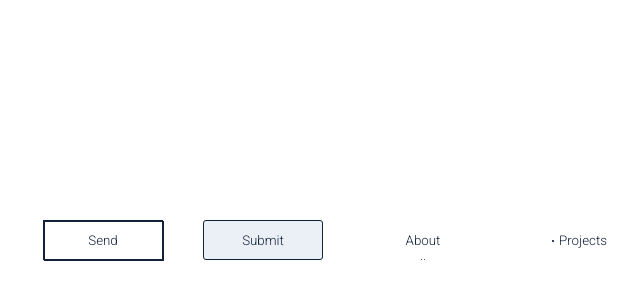
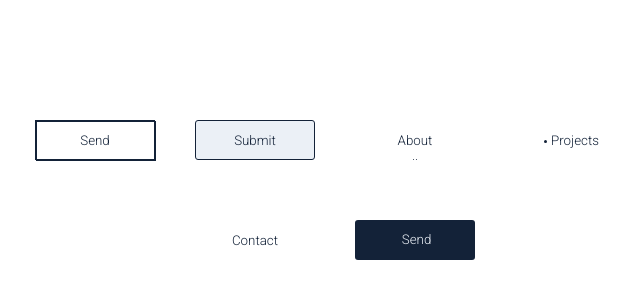
Before and after one commit to JLangley753/Button-Animations, a plain HTML site: page index.html in a window 1280 px wide. Shown: the part 50-350 px from the top of the page, without its empty margins (305-945 px from the left). Drawn offline with Linux system fonts and the light colour scheme.

Commit message:
Added buttons 5 and 6

```diff
--- a/index.html
+++ b/index.html
@@ -22,8 +22,20 @@
     <div class="button3box btnbox">
       <button class="button3 btn">About</button>
     </div>
-    <div class="button4ox btnbox">
+    <div class="button4box btnbox">
       <button class="button4 btn">Projects</button>
+    </div>
+
+  </container>
+
+  <container class="box box2">
+    <div class="button5box btnbox">
+      <div class="button5wrap">
+        <button class="button5 btn">Contact</button>
+      </div>
+    </div>
+    <div class="button6box btnbox">
+      <button class="button6 btn"></button>
     </div>
   </container>
 
--- a/style.css
+++ b/style.css
@@ -4,11 +4,8 @@ body {
 }
 
 .box {
-  display: flex;
-  position: absolute;
+  display: grid;
   text-align: center;
-  justify-content: center;
-  top: 250px;
   width: 100%;
 }
 
@@ -286,9 +283,9 @@ body {
 .button4::before {
   background-color: #132238;
   content: "";
-  top: 50%;
-  height: 1.5px;
-  width: 1.5px;
+  top: 49%;
+  height: 3px;
+  width: 3px;
   left: 29px;
   border-radius: 50%;
   position: absolute;
@@ -329,3 +326,173 @@ body {
   transition-delay: 1s;
   width: 35px;
 }
+
+.box2 {
+}
+
+.button5 {
+  background-color: transparent;
+}
+
+.button5::before {
+  background-color: #132238;
+  content: "";
+  position: absolute;
+  width: 0.5px;
+  height: 0px;
+  left: 38px;
+  top: 50%;
+  transition: 1s ease;
+  transition-delay: 1s;
+}
+
+.button5:hover::before {
+  height: 40px;
+  left: 10px;
+  top: 0;
+  transition: 1s ease;
+}
+
+.button5::after {
+  background-color: #132238;
+  content: "";
+  position: absolute;
+  width: 0.5px;
+  height: 0px;
+  top: 50%;
+  right: 38px;
+  transition: 1s ease;
+  transition-delay: 1s;
+}
+
+.button5:hover::after {
+  height: 40px;
+  right: 10px;
+  top: 0;
+  transition: 1s ease;
+}
+
+.button5wrap {
+  position: relative;
+}
+
+@keyframes changecolor {
+  0% {
+    background-color: transparent;
+  }
+  50% {
+    background-color: #98ccd3;
+  }
+  100% {
+    background-color: transparent;
+  }
+}
+
+.button5wrap::before {
+  animation: changecolor 3s infinite;
+  animation-delay: 1.3s;
+  content: "";
+  position: absolute;
+  border-top: 0.5px solid #132238;
+  border-bottom: 0.5px solid #132238;
+  width: 0px;
+  height: 40px;
+  top: 0;
+  left: 10px;
+  transition: 1s ease;
+}
+
+.button5wrap:hover::before {
+  width: 50px;
+  transition: 1s ease;
+  transition-delay: 1s;
+}
+
+.button5wrap::after {
+  animation: changecolor 3s infinite;
+  animation-delay: 1.3s;
+  content: "";
+  position: absolute;
+  border-top: 0.5px solid #132238;
+  border-bottom: 0.5px solid #132238;
+  width: 0px;
+  height: 40px;
+  top: 0;
+  right: 10px;
+  transition: 1s ease;
+  z-index: -1;
+}
+
+.button5wrap:hover::after {
+  width: 50px;
+  transition: 1s ease;
+  transition-delay: 1s;
+}
+
+.button6 {
+  background-color: #132238;
+  border-radius: 3px;
+  overflow: hidden;
+  transition: 0.5s ease;
+}
+
+.button6:hover {
+  box-shadow: 0px 4px 5px 1px #98ccd3;
+  margin-bottom: 5px;
+  transition: 0.5s ease;
+  transition-delay: 0.5s;
+}
+
+.button6::before {
+  content: "Send";
+  color: #ebf0f6;
+  position: absolute;
+  left: 39%;
+  top: 31%;
+  transition: 0.3s ease;
+}
+
+.button6:hover::before {
+  top: -50%;
+  transition: 0.3s ease;
+}
+
+.button6::after {
+  content: "Me";
+  color: #ebf0f6;
+  top: 120%;
+  position: absolute;
+  left: 44%;
+  transition: 0.3s ease;
+}
+
+.button6:hover::after {
+  animation: hop 0.5s infinite;
+  animation-delay: 0.5s;
+  top: 31%;
+  transition: 0.3s ease;
+}
+
+@keyframes hop {
+  0% {
+    top: 31%;
+  }
+  50% {
+    top: 25%;
+  }
+  100% {
+    top: 31%;
+  }
+}
+
+@media (min-width: 768px) {
+  .box {
+    display: flex;
+    justify-content: center;
+    margin-top: 150px;
+  }
+
+  .box2 {
+    margin-top: 20px;
+  }
+}
```
